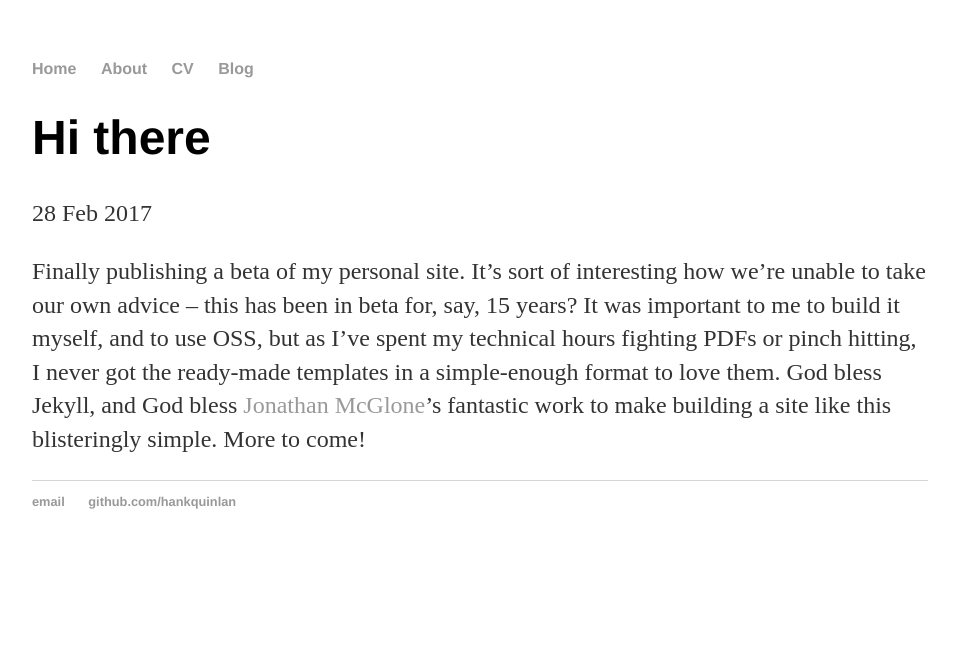
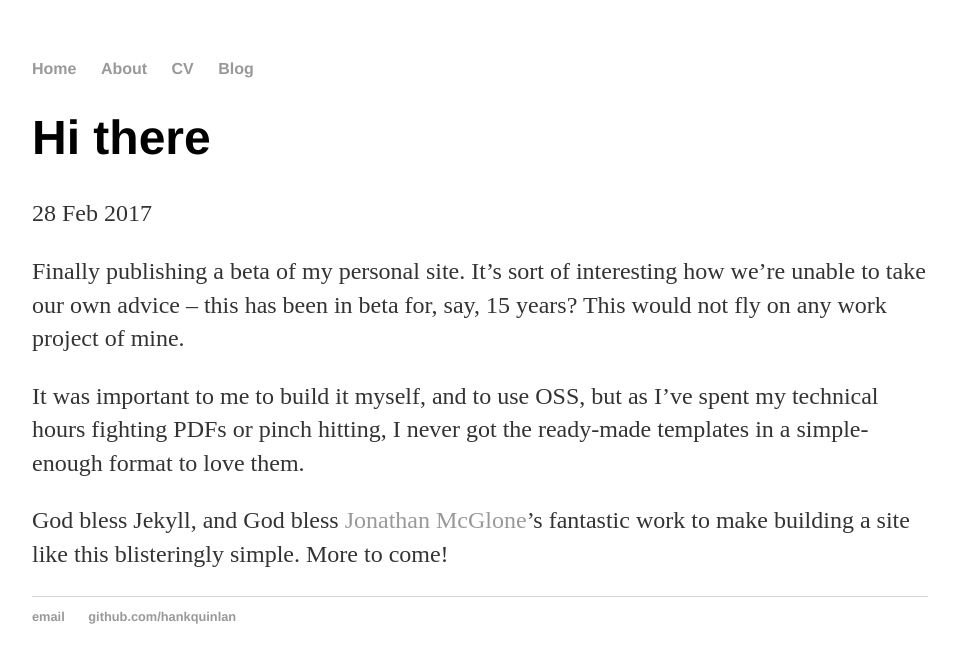
Before and after one commit to ErieMeyer/eriemeyer.github.io, a Jekyll site: the page built from _posts/2017-02-28-hi-there.md, in a window 1280 px wide. Shown: the top 663 px of the page, without its empty margins (160-1119 px from the left). Built offline with Jekyll 4.4.1, drawn with Linux system fonts in a browser that asks for light colours.

Commit message:
Update 2017-02-28-hi-there.md

```diff
--- a/_posts/2017-02-28-hi-there.md
+++ b/_posts/2017-02-28-hi-there.md
@@ -4,4 +4,8 @@ title: "Hi there"
 date: 2017-02-28
 ---
 
-Finally publishing a beta of my personal site. It's sort of interesting how we're unable to take our own advice -- this has been in beta for, say, 15 years? It was important to me to build it myself, and to use OSS, but as I've spent my technical hours fighting PDFs or pinch hitting, I never got the ready-made templates in a simple-enough format to love them. God bless Jekyll, and God bless <a href="http://jmcglone.com">Jonathan McGlone</a>'s fantastic work to make building a site like this blisteringly simple. More to come!
+Finally publishing a beta of my personal site. It's sort of interesting how we're unable to take our own advice -- this has been in beta for, say, 15 years? This would not fly on any work project of mine.
+
+It was important to me to build it myself, and to use OSS, but as I've spent my technical hours fighting PDFs or pinch hitting, I never got the ready-made templates in a simple-enough format to love them.
+
+God bless Jekyll, and God bless <a href="http://jmcglone.com">Jonathan McGlone</a>'s fantastic work to make building a site like this blisteringly simple. More to come!
```
